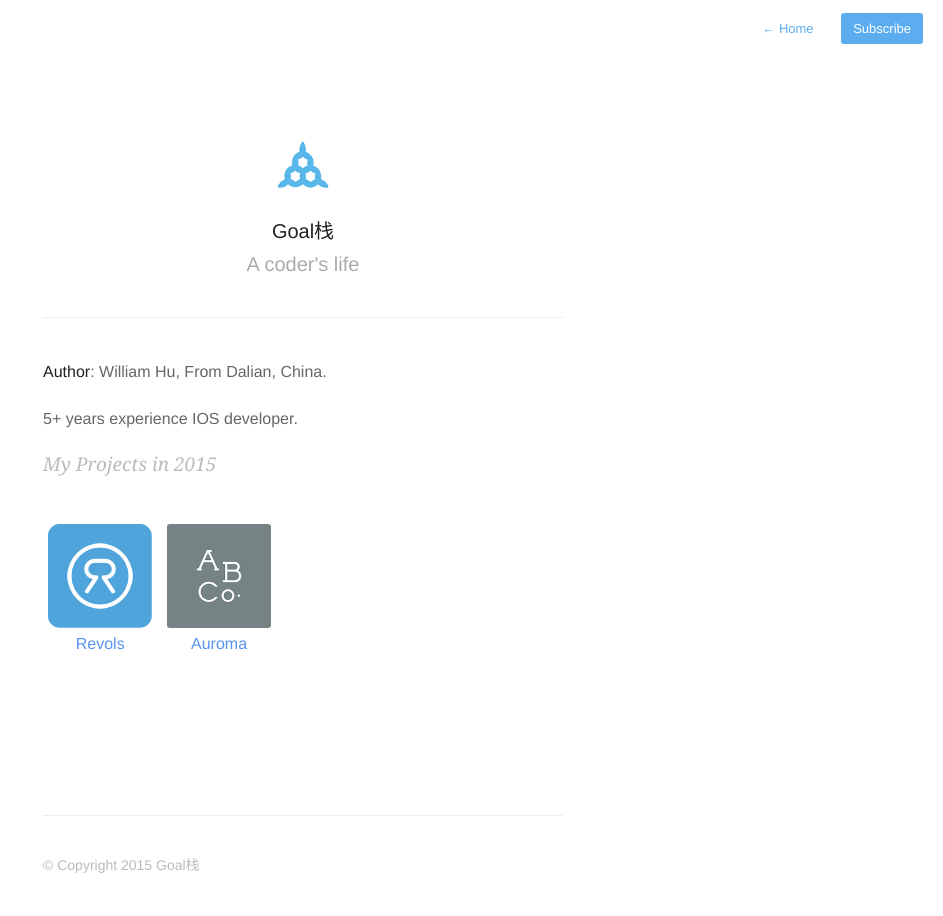
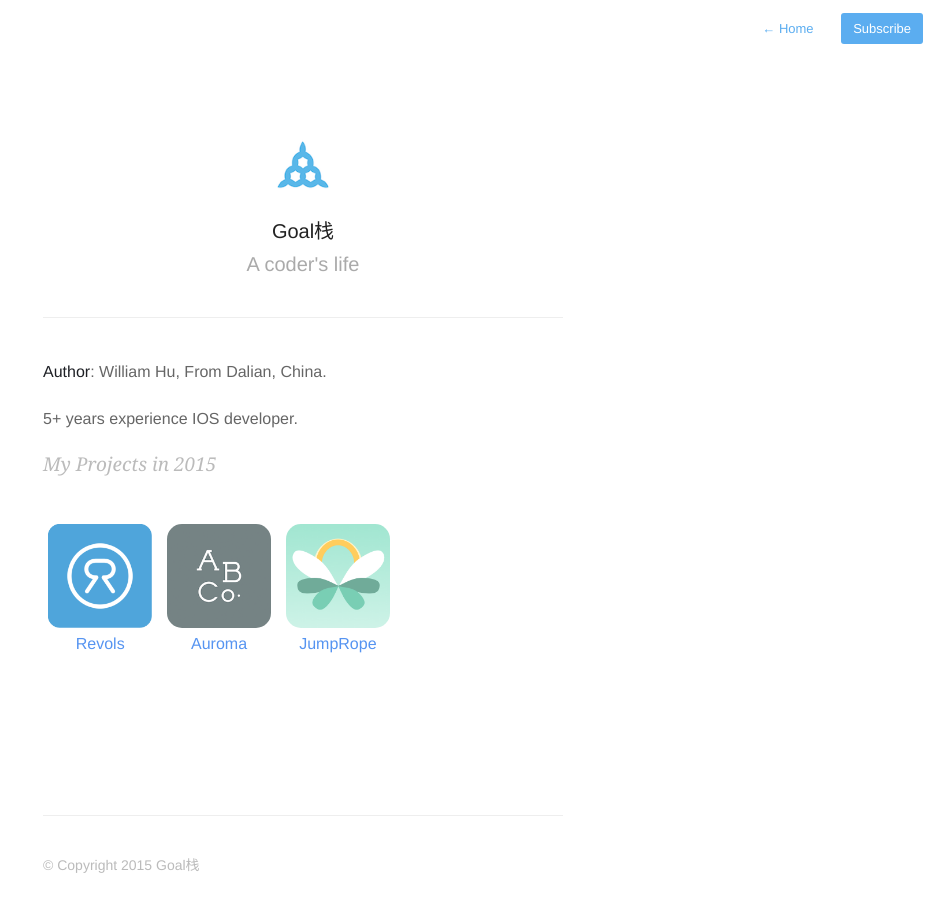
Before and after one commit to williamhqs/huqiushi, a Jekyll site: the page built from about.md, in a window 1280 px wide. Shown: the whole page, without its empty margins (337-1280 px from the left). Built offline with Jekyll 4.4.1, drawn with Linux system fonts in a browser that asks for light colours; nearby versions of some CDN libraries; Markdown is read by kramdown in place of the engine named in the settings.

Commit message:
Jumprope

```diff
--- a/about.md
+++ b/about.md
@@ -14,15 +14,17 @@ My Projects in 2015
 
 <div style="text-align: left;">
   <span class="box" style="width:22%; padding:0 5px; display:inline-block; overlfow:hidden;">
-	  <a href="http://revols.com" style="text-align:center;display:block; width:100%;line-height:2rem;"><img src="{{ site.url }}/assets/iosIcons/Revols.png" style="
-    width:100px;text-align:center;display:block; width:100%;"></a >
+	  <a href="http://revols.com" style="text-align:center;display:block; width:100%;line-height:2rem;border-radius:15px;"><img src="{{ site.url }}/assets/iosIcons/Revols.png" style="width:100px;text-align:center;display:block; width:100%;"></a >
     <a href="http://revols.com" style="text-align:center;display:block; width:100%;line-height:2rem;">Revols</a >
 </span>
   <span class="box" style="width:22%; padding:0 5px; display:inline-block; overlfow:hidden;">
-	  <a href="http://revols.com" style="text-align:center;display:block; width:100%;line-height:2rem;"><img src="{{site.url}}/assets/iosIcons/Auroma.png" style="
-    width:100px;text-align:center;display:block; width:100%;"></a >
+	  <a href="http://revols.com" style="text-align:center;display:block; width:100%;line-height:2rem;"><img src="{{site.url}}/assets/iosIcons/Auroma.png" style="width:100px;text-align:center;display:block; width:100%;border-radius:15px;"></a >
     <a href="http://revols.com" style="text-align:center;display:block; width:100%;line-height:2rem;">Auroma</a >
-</span>
+  </span>
+  <span class="box" style="width:22%; padding:0 5px; display:inline-block; overlfow:hidden;">
+	  <a href="http://revols.com" style="text-align:center;display:block; width:100%;line-height:2rem;"><img src="{{site.url}}/assets/iosIcons/JumpRope.png" style="width:100px;text-align:center;display:block; width:100%;border-radius:15px;"></a >
+    <a href="http://revols.com" style="text-align:center;display:block; width:100%;line-height:2rem;">JumpRope</a >
+  </span>
 </div>
 
 
```
Also changed, not shown: assets/iosIcons/JumpRope.png (added), assets/postImages/Revols.png (deleted).
